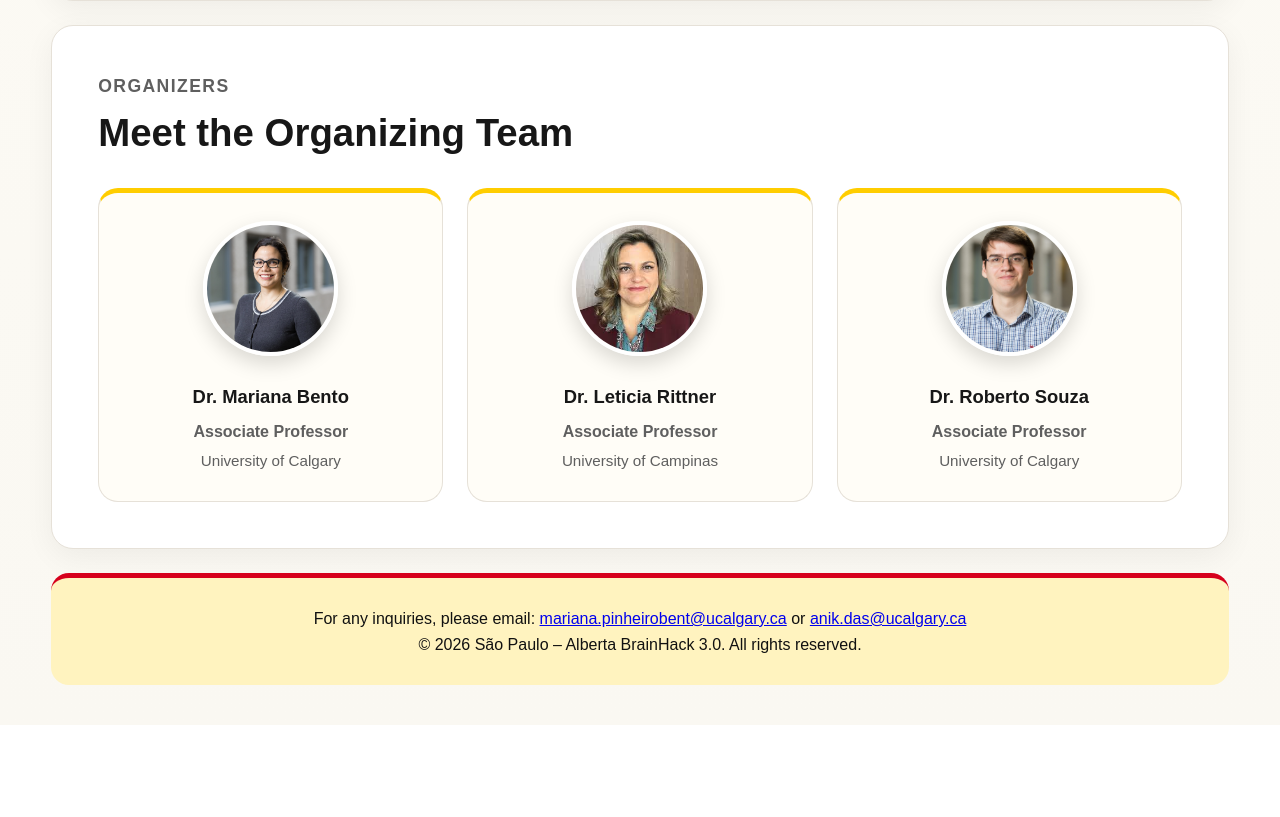
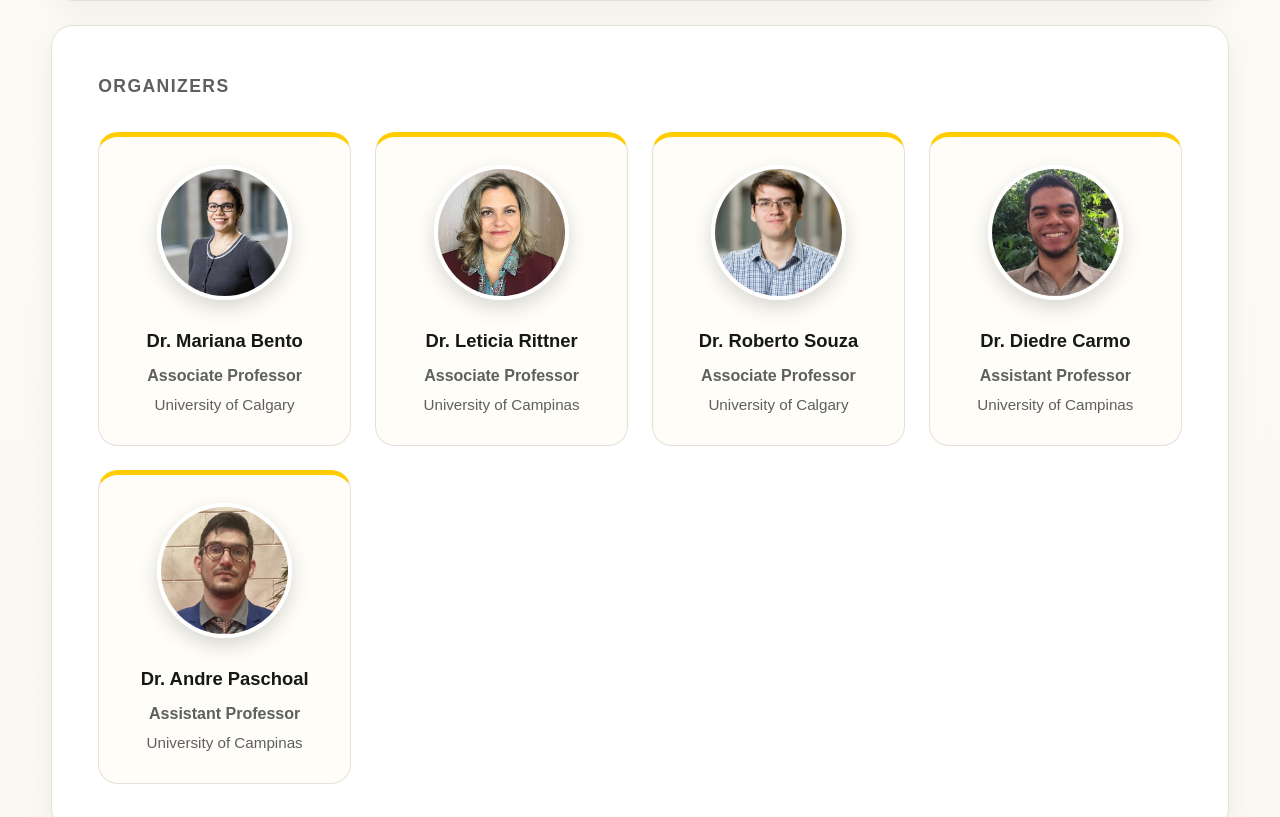
Before and after one commit to uofc-ai2lab/BrainHack3_2026, a plain HTML site: page index.html in a window 1280 px wide. Shown: the part 1647-2464 px from the top of the page. Before the commit the page ends 2372 px from the top, so only its background shows below. Drawn offline with Linux system fonts and the light colour scheme.

Commit message:
Update index.html

```diff
--- a/index.html
+++ b/index.html
@@ -674,70 +674,42 @@
 
     <!-- ORGANIZERS -->
     <section class="section" id="organizers">
-
-      <p
-        class="section-label"
-        data-en="Organizers"
-        data-pt="Organizadores"
-      >
-        Organizers
-      </p>
-
-      <h2
-        data-en="Meet the Organizing Team"
-        data-pt="Conheça a Equipe Organizadora"
-      >
-        Meet the Organizing Team
-      </h2>
+      <p class="section-label" data-en="Organizers" data-pt="Organizadores">Organizers</p>
 
       <div class="organizer-grid">
-
         <article class="organizer-card">
           <img src="assets/mariana.png" alt="Dr. Mariana Bento" class="organizer-photo">
-
           <h3>Dr. Mariana Bento</h3>
-
-          <p
-            class="organizer-role"
-            data-en="Associate Professor"
-            data-pt="Professora Associada"
-          >
-            Associate Professor
-          </p>
-
+          <p class="organizer-role" data-en="Associate Professor" data-pt="Professora Associada">Associate Professor</p>
           <p class="organizer-university">University of Calgary</p>
         </article>
 
         <article class="organizer-card">
           <img src="assets/leticia.jpeg" alt="Dr. Leticia Rittner" class="organizer-photo">
-
           <h3>Dr. Leticia Rittner</h3>
-
-          <p
-            class="organizer-role"
-            data-en="Associate Professor"
-            data-pt="Professora Associada"
-          >
-            Associate Professor
-          </p>
-
+          <p class="organizer-role" data-en="Associate Professor" data-pt="Professora Associada">Associate Professor</p>
           <p class="organizer-university">University of Campinas</p>
         </article>
 
         <article class="organizer-card">
           <img src="assets/roberto.png" alt="Dr. Roberto Souza" class="organizer-photo">
+          <h3>Dr. Roberto Souza</h3>
+          <p class="organizer-role" data-en="Associate Professor" data-pt="Professora Associada">Associate Professor</p>
+          <p class="organizer-university">University of Calgary</p>
+        </article>
 
-          <h3>Dr. Roberto Souza</h3>
+        <article class="organizer-card">
+          <img src="assets/diedre.jpg" alt="Dr. Diedre Carmo" class="organizer-photo">
+          <h3>Dr. Diedre Carmo</h3>
+          <p class="organizer-role" data-en="Assistant Professor" data-pt="Professora Assistente">Assistant Professor</p>
+          <p class="organizer-university">University of Campinas</p>
+        </article>
 
-          <p
-            class="organizer-role"
-            data-en="Associate Professor"
-            data-pt="Professora Associada"
-          >
-            Associate Professor
-          </p>
-
-          <p class="organizer-university">University of Calgary</p>
+        <article class="organizer-card">
+          <img src="assets/andre.png" alt="Dr. Andre Paschoal" class="organizer-photo">
+          <h3>Dr. Andre Paschoal</h3>
+          <p class="organizer-role" data-en="Assistant Professor" data-pt="Professora Assistente">Assistant Professor</p>
+          <p class="organizer-university">University of Campinas</p>
         </article>
 
       </div>
```
